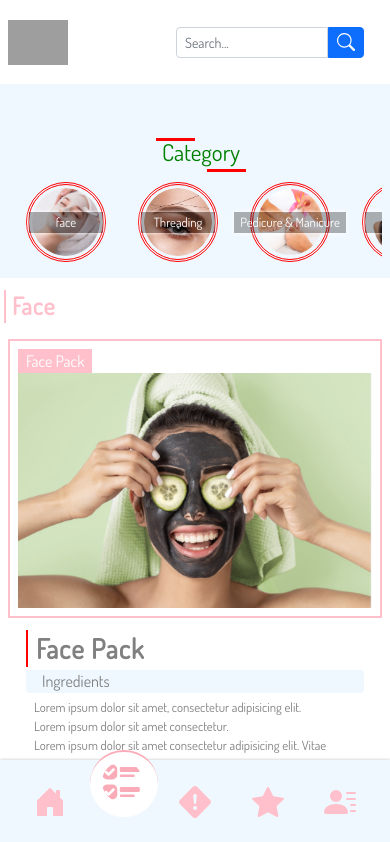
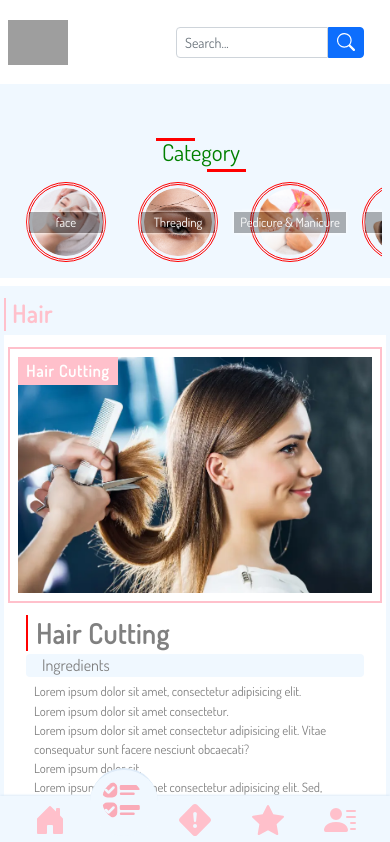
Before and after one commit to pratapbairagi/parlour, a React (Create React App) app: page /section in a window 390 px wide. Shown: the top 842 px of the page. Built offline with nearby package versions, Linux system fonts and the light colour scheme; grey boxes are pictures that could not be loaded.

Commit message:
changed css of alter category

```diff
--- a/src/components/header/header.css
+++ b/src/components/header/header.css
@@ -22,13 +22,14 @@
     width: 100% !important;
     gap: 0 !important;
     right: 0 !important;
-    height: 10vh !important;
+    height: max-content !important;
     align-items: center !important;
     bottom: 0;
     display: flex !important;
     transform: translateX(0);
+    z-index: 4;
     background-color: aliceblue;
-    box-shadow: 0 -1px 2px gainsboro;
+    box-shadow: 0 -1px 2px rgb(222, 235, 248);
 }
 
 .mid_nav {
@@ -65,7 +66,7 @@
     width: 60% !important;
     height: 40px !important;
     border-radius: 22px;
-    background-color: white;
+    background-color: transparent;
     position: relative;
     z-index: 2;
     transform: translateY(-50%) !important;
@@ -80,8 +81,8 @@
     width: 100% !important;
     border-radius: 50%;
     aspect-ratio: 1/1 !important;
-    background-color: white;
-    border-top: 2px solid rgb(250, 171, 184);
+    background-color: aliceblue;
+    border-top: 2px solid rgb(222, 235, 248);
 }
 
 .active li {
--- a/src/pages/sections/faceSection.jsx
+++ b/src/pages/sections/faceSection.jsx
@@ -1,22 +1,16 @@
 import { NavLink, useLocation } from "react-router-dom";
 import "./faceSection.css";
 
-const FaceSection = ({ id, data }) => {
+const FaceSection = ({ id, data, index}) => {
     const params = useLocation()
 
-
-    // const bookDetailsFunction = (e) => {
-    //     let date = new Date()
-    //     window.open(`https://wa.me/8287889123?text=${`title : ${e.title}, category : ${e.category}, now : ${ date.toLocaleString()}`}`)
-    // }
-
-    return (<div id={id} className="container-fluid faceSection_container" style={{ padding: "8px 4px 10px 4px" }}>
-        <h4 className="mt-1 mb-1" style={{ width: "100%", borderLeft:"2px solid pink", fontSize: "150%", padding: "2px 6px", color: "pink", fontWeight: "600", letterSpacing: "1px" }}>{data[0].category}</h4>
+    return (<div id={id} className={`container-fluid faceSection_container ${index === 0 && "mt-2"} `} style={{ padding: "8px 4px 10px 4px", background:`${ index !=  "undefined" && index % 2 == 0 ? "aliceblue" :" white" }`}}>
+       {data.length > 0 && <h4 className="mt-1 mb-1" style={{ width: "100%", borderLeft:"2px solid pink", fontSize: "150%", padding: "2px 6px", color: "pink", fontWeight: "600", letterSpacing: "1px" }}>{data[0].category}</h4> }
         <div className={`container-fluid ${params.pathname == "/section" ? "d-block" : "d-flex"}`} style={{ overflow: "scroll", padding:"0", margin:"0" }}>
-            {data.map((v, i) => {
-                return <div key={i} className="row d-flex flex-wrap mt-0" style={{ background: `${i % 2 === 0 ? "white" : params.pathname == "/section" ? "aliceblue" : "white"}`, padding: "12px 4px", display: "flex", justifyContent: "center", minWidth: "240px", width: `${params.pathname == "/section" ? "" : "30%"}` }}>
-                    <NavLink  to={`/view/${v.id}`} className={`col ${params.pathname == "/section" && "col-12 col-md-10 col-lg-6 col-xl-5 p-2"} order-1 order-md-1  ${i % 2 === 0 ? "order-lg-2 order-xl-2" : "order-lg-1 order-xl-1"}`} style={{ border: "2px solid pink" }}>
-                        <span style={{ padding: "2px 8px", background: "pink", fontWeight: "500", color: "white" }}>{v.title}</span>
+            {data.length > 0 && data.map((v, i) => {
+                return <div key={i} className="row d-flex flex-wrap mt-0" style={{ background: `${ params.pathname == "/section" ? i % 2 === 0 ? "white" : params.pathname == "/section" ? "aliceblue" : "white" : index % 2 == 0 ? "aliceblue" : "white"}`, padding: "12px 4px", display: "flex", justifyContent: "center", minWidth: "240px", width: `${params.pathname == "/section" ? "100%" : "100%"}` }}>
+                    <NavLink  to={`/view/${v.id}`} className={`col ${params.pathname == "/section" && "col-12 col-md-10 col-lg-6 col-xl-5 p-2"} order-1 order-md-1  ${i % 2 === 0 ? "order-lg-2 order-xl-2" : "order-lg-1 order-xl-1"}`} style={{ border: "2px solid pink", padding:"5px", position:"relative" }}>
+                        <span style={{ padding: "2px 8px",  letterSpacing:"1px", background: "pink", fontWeight: "600", color: "white", position:"absolute" }}>{v.title}</span>
                         <img src={v.image} style={{ width: "100%", aspectRaio: "1/1" }} alt="" />
                     </NavLink>
 
@@ -24,7 +18,6 @@
                         <div className="card_container" style={{ borderRadius: "2px 24px 2px 24px", height: "100%", backgroundColor: "transparent", padding: "12px 6px", display: "flex", width: "100%", flexDirection: "column", gap: "3px" }}>
                             <h4 style={{ width: "100%", minWidth:"100%", color: `${i % 2 === 0 ? "grey" : "teal"}`, letterSpacing: "1px", maxWidth: "max-content", padding: "2px 8px", alignSelf: `${i % 2 === 0 ? "start" : "start"}`, fontSize: "170%", fontWeight: "600", borderRight: `${i % 2 === 0 ? "none" : "none"}`, borderLeft: `${i % 2 === 0 ? "2px solid red" : "2px solid red"}` }}>
                             <span>{v.title}</span>
-                            {/* <button className="btn btn-sm" style={{float:"right", background:"pink", color:"white",  letterSpacing:"1px",fontWeight:"600"}} onClick={()=>bookDetailsFunction(v)}>Book Now</button> */}
 
                             </h4>
 
--- a/src/pages/sections/sections.jsx
+++ b/src/pages/sections/sections.jsx
@@ -8,35 +8,30 @@
 
     // const dataFromContext = useContext(AppContext)
 
-
-    const hairData = sectionData.filter(v=>v.category == "Hair");
-    const faceData = sectionData.filter(v=>v.category == "Face");
-    const threadingData = sectionData.filter(v=>v.category == "Threading");
-    const pediManiData = sectionData.filter(v=>v.category == "Pedicure & Manicure");
-
+    let uniqueCategory = [ ...new Set(sectionData.map(v=>v.category)) ]
 
     return(
         <div className="container-fluid p-0">
         <div className="container-fluid sectionContainer d-flex flex-column">
             <h3>Category</h3>
             <div className="d-flex sectionContainerInner justify-content-lg-center justify-content-xl-center">
-                <a href="#faceSection" className="setctionContents">
-                    <img src="images/facial_image_logo.jpeg" alt="" />
+                <a href="#Face" className="setctionContents">
+                    <img src="/images/facial_image_logo.jpeg" alt="" />
                 <span>face</span>
                 </a>
 
-                <a href="#threadingSection" className="setctionContents">
-                <img src="images/eyebrow_image.jpeg" alt="" />
+                <a href="#Threading" className="setctionContents">
+                <img src="/images/eyebrow_image.jpeg" alt="" />
                 <span>Threading</span>
                 </a>
 
-                <a href="#pediManiSection" className="setctionContents">
-                <img src="images/nailBrush_image.jpeg" alt="" />
+                <a href="#Pedicure & Manicure" className="setctionContents">
+                <img src="/images/nailBrush_image.jpeg" alt="" />
                 <span>Pedicure & Manicure</span>
                 </a>
 
-                <a href="#hairSection" className="setctionContents">
-                <img src="images/hairCut.jpeg"  alt="" />
+                <a href="#Hair" className="setctionContents">
+                <img src="/images/hairCut.jpeg"  alt="" />
                 <span>Hair</span>
                 </a>
 
@@ -45,12 +40,11 @@
 
         </div>
 
-            {search.length > 0 &&  <FaceSection id={"searched"} data={search}/> }
+            {/* {search.length > 0 &&  <FaceSection id={"searched"} data={search}/> } */}
 
-           {search.length <= 0 && faceData.length > 0 &&  <FaceSection id={"faceSection"} data={faceData}/> }
-           {search.length <= 0 && hairData.length > 0 &&  <FaceSection id={"hairSection"} data={hairData}/> }
-           {search.length <= 0 && threadingData.length > 0 &&  <FaceSection id={"threadingSection"} data={threadingData}/> }
-           {search.length <= 0 && pediManiData.length > 0 &&  <FaceSection id={"pediManiSection"} data={pediManiData}/> }
+           {search.length <= 0  && uniqueCategory.map((v,i)=>{
+                return <FaceSection id={v} key={i} index={i} data={sectionData.filter((vv, ii)=> vv.category == v)} />
+           })}
 
         </div>
     )
```
